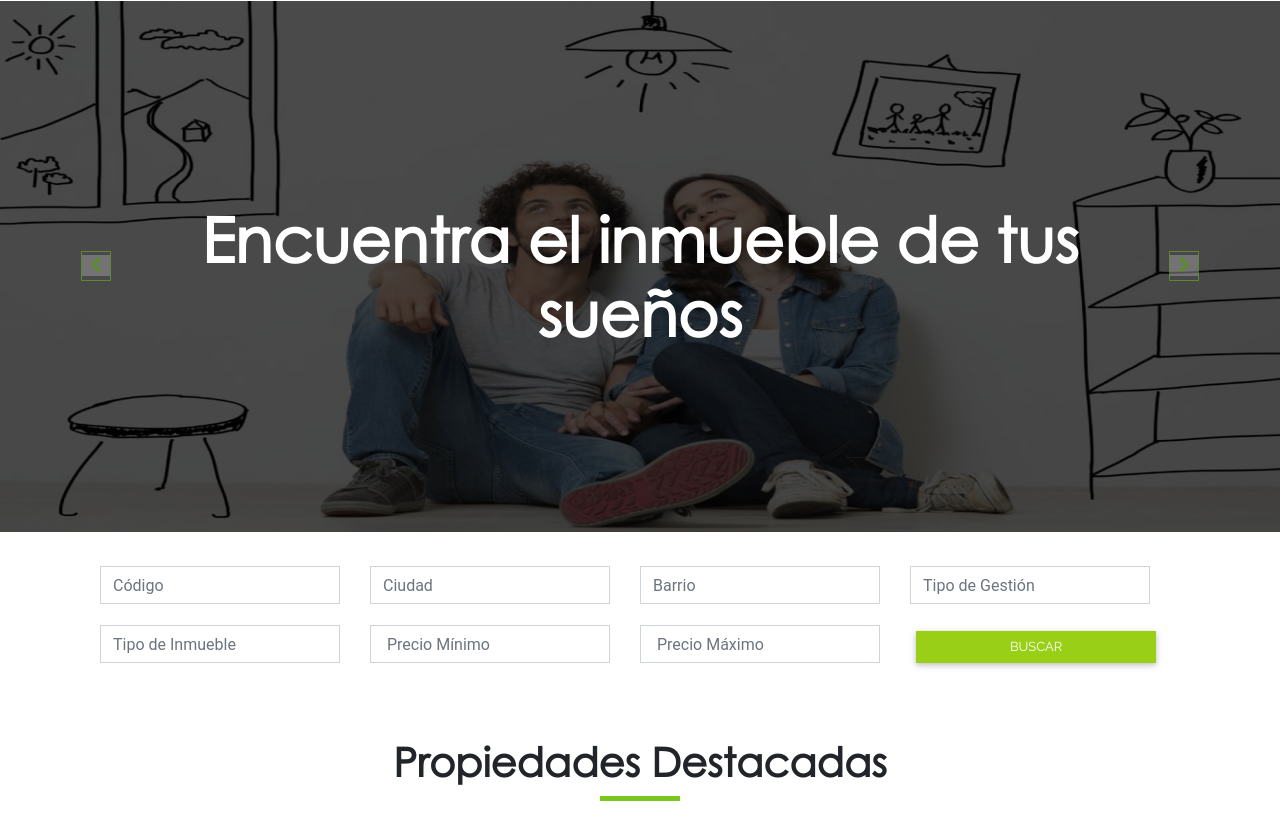
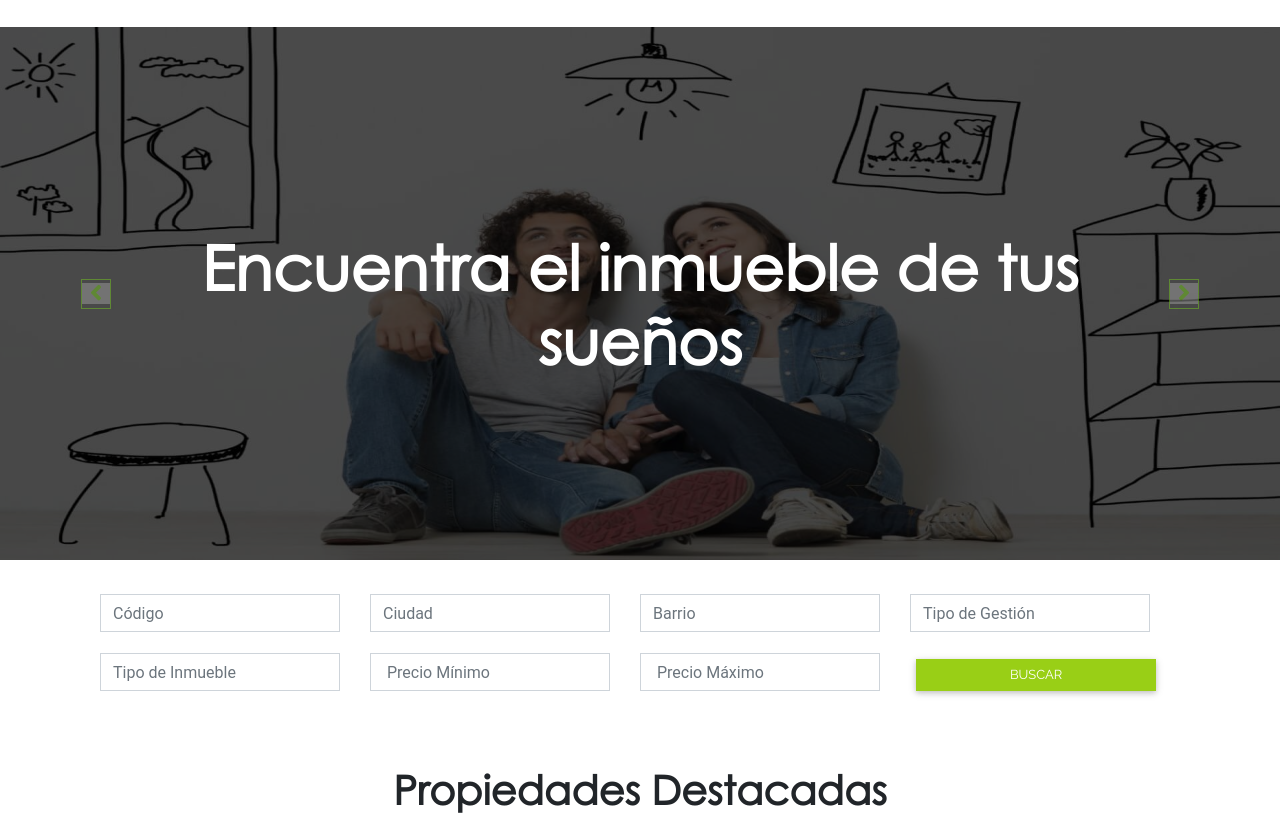
Before and after one commit to DexconDigital/genesis, a PHP site: page / in a window 1280 px wide. Shown: the part 127-940 px from the top of the page. Run offline with PHP 8.4, Linux system fonts and the light colour scheme; some web fonts are replaced; grey boxes are pictures that could not be loaded.

Commit message:
modificacion del espacio del slider

```diff
--- a/css/style.css
+++ b/css/style.css
@@ -543,7 +543,7 @@ footer{
     width: 100%;
 }
 .margen_slider{
-    margin-top: 126px;
+    margin-top: 154px;
 }
 .margen_servicios{
     margin-top: 15%;
```
